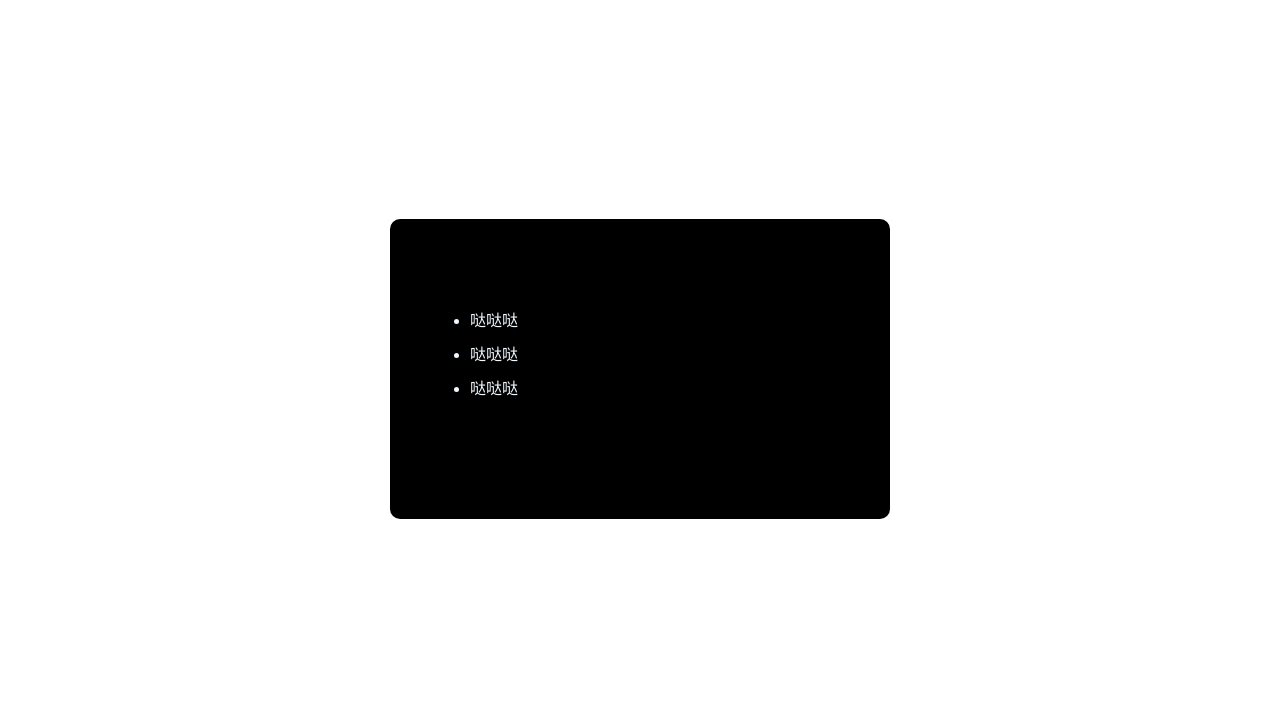
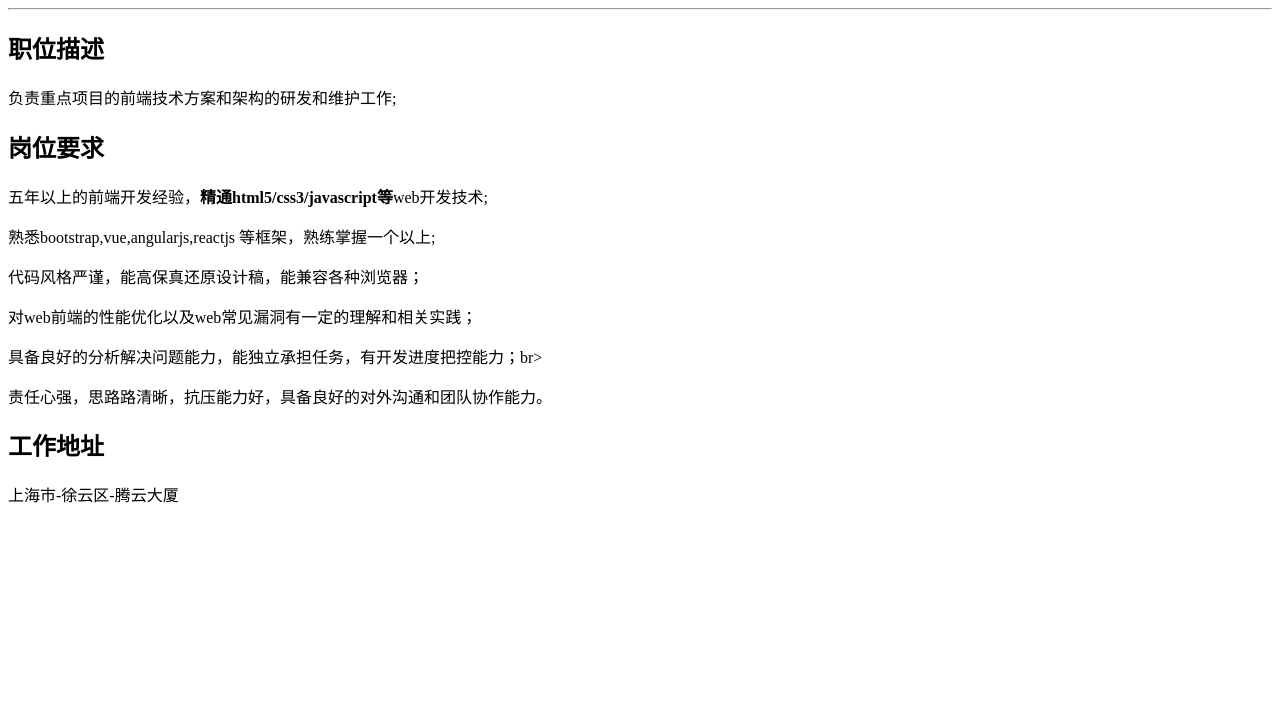
Before and after one commit to 875227622/day-2, a plain HTML site: page index.html in a window 1280 px wide. Shown: the part 81-800 px from the top of the page. Drawn offline with Linux system fonts and the light colour scheme.

Commit message:
Add files via upload

```diff
--- a/index.html
+++ b/index.html
@@ -3,35 +3,25 @@
 
 <head>
     <meta charset="utf-8">
-    <title>SEASKY系列教程</title>
-    <style>
-        .hello_git {
-            width: 500px;
-            height: 300px;
-            background: black;
-            margin: auto;
-            margin-top: 300px;
-            border-radius: 10px;
-        }
+    <title>招聘案例</title>
 
-        .hello_git li {
-
-            color: aliceblue;
-            margin-top: 10px;
-            margin-left: 40px;
-        }
-    </style>
 </head>
 
 <body>
-    <div class="hello_git">
-        <br><br><br><br>
-        <ul>
-            <li>哒哒哒</li>
-            <li>哒哒哒</li>
-            <li>哒哒哒</li>
-        </ul>
-    </div>
+    <h1><b>腾讯科技高级web前端开发岗位</b></h1>
+    <hr>
+    <h2><b>职位描述</b></h2>
+    <p>负责重点项目的前端技术方案和架构的研发和维护工作;</p>
+    <h2><b>岗位要求</b></h2>
+
+    <p>五年以上的前端开发经验，<b>精通html5/css3/javascript等</b>web开发技术;<br></p>
+    <p>熟悉bootstrap,vue,angularjs,reactjs 等框架，熟练掌握一个以上;<br></p>
+    <p>代码⻛格严谨，能⾼保真还原设计稿，能兼容各种浏览器；<br></p>
+    <p>对web前端的性能优化以及web常见漏洞有一定的理解和相关实践；<br></p>
+    <p>具备良好的分析解决问题能力，能独立承担任务，有开发进度把控能力；br></p>
+    <p>责任心强，思路路清晰，抗压能力好，具备良好的对外沟通和团队协作能力。<br></p>
+    <h2>工作地址</h2>
+    <p>上海市-徐云区-腾云大厦</p>
 
 </body>
 
```
